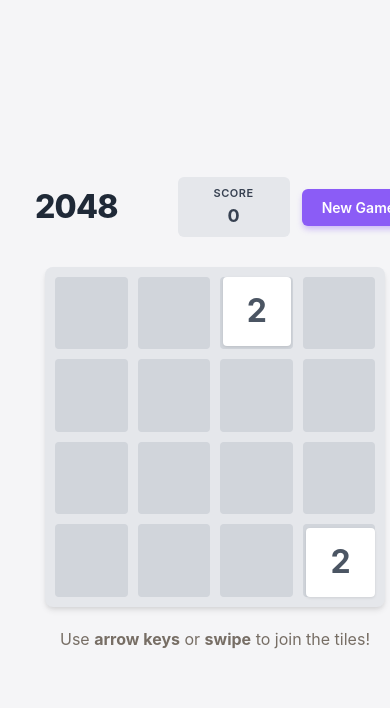
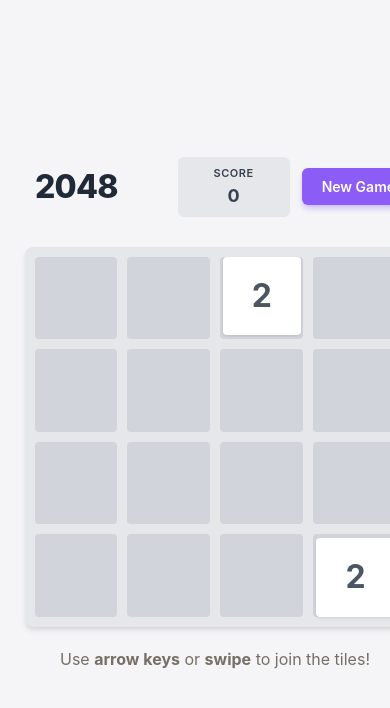
Before and after one commit to ariaria2021/tile-merge-game, a React (Vite) app: page / in a window 390 px wide. Shown: the top 708 px of the page. Built offline with nearby package versions, Linux system fonts and the light colour scheme.

Commit message:
fix(ui): ensure mobile responsiveness and tile font scaling without layout collapse

```diff
--- a/src/App.tsx
+++ b/src/App.tsx
@@ -119,7 +119,7 @@ function App() {
     >
       <Header score={score} onReset={handleReset} />
 
-      <div style={{ position: 'relative', width: 'fit-content', margin: '0 auto' }}>
+      <div style={{ position: 'relative', width: '100%', maxWidth: '500px', margin: '0 auto' }}>
         <Board grid={grid} />
         <GameOverlay isGameOver={finished} onRetry={handleReset} />
       </div>
--- a/src/styles/Board.module.css
+++ b/src/styles/Board.module.css
@@ -4,8 +4,9 @@
     background-color: #e5e7eb;
     /* 薄いグレー */
     border-radius: 8px;
-    width: 500px;
-    height: 500px;
+    width: 100%;
+    max-width: 500px;
+    aspect-ratio: 1 / 1;
     margin: 20px auto;
     padding: 15px;
     box-sizing: border-box;
@@ -42,9 +43,8 @@
 
 @media (max-width: 520px) {
     .boardContainer {
-        width: 340px;
-        height: 340px;
         padding: 10px;
+        margin: 10px auto;
     }
 
     .gridContainer {
--- a/src/styles/Tile.module.css
+++ b/src/styles/Tile.module.css
@@ -74,14 +74,14 @@
 .tile1024 {
     background-color: #581c87;
     color: #ffffff;
-    font-size: 32px;
+    font-size: 36px;
 }
 
 /* Purple 900 */
 .tile2048 {
     background-color: #3b0764;
     color: #ffffff;
-    font-size: 32px;
+    font-size: 36px;
     box-shadow: 0 0 10px rgba(168, 85, 247, 0.5);
 }
 
@@ -125,4 +125,15 @@
     .tile {
         font-size: 32px;
     }
+
+    .tile128,
+    .tile256,
+    .tile512 {
+        font-size: 28px;
+    }
+
+    .tile1024,
+    .tile2048 {
+        font-size: 22px;
+    }
 }
```
